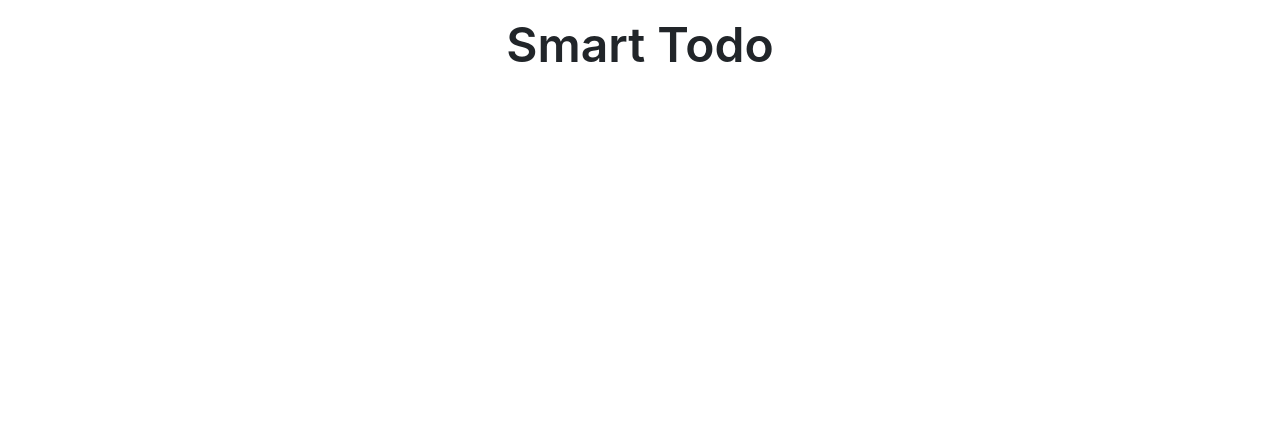
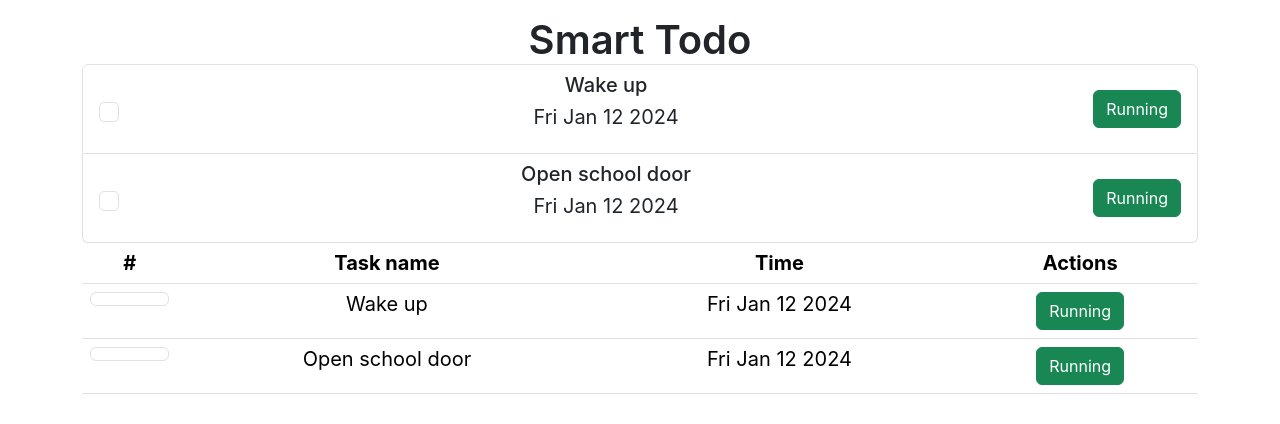
Before and after one commit to Jobayer109/Smart-Todo, a React (Create React App) app: page / in a window 1280 px wide. Shown: the top 424 px of the page. Built offline with nearby package versions, Linux system fonts and the light colour scheme.

Commit message:
List and Table view display is the UI

```diff
--- a/src/components/listView/index.jsx
+++ b/src/components/listView/index.jsx
@@ -1,12 +1,12 @@
 import PropTypes from "prop-types";
 import React from "react";
-import { Button, CustomInput, ListGroup, ListGroupItem } from "reactstrap";
+import { Button, Input, ListGroup, ListGroupItem } from "reactstrap";
 
 const ListItem = ({ todo, toggleSelect, toggleComplete }) => {
   const { id, text, time, description, isComplete, isSelect } = todo;
   return (
-    <ListGroupItem className="d-flex align-items-center">
-      <CustomInput
+    <ListGroupItem className="d-flex align-items-center justify-content-between fs-5 fw-normal">
+      <Input
         type="checkbox"
         id={id}
         checked={isSelect}
@@ -14,7 +14,7 @@ const ListItem = ({ todo, toggleSelect, toggleComplete }) => {
       />
       <div>
         <h5>{text}</h5>
-        <p>{description}</p>
+        {/* <p>{description}</p> */}
         <p>{time.toDateString()}</p>
       </div>
 
@@ -51,7 +51,7 @@ const ListView = ({ todos, toggleSelect, toggleComplete }) => {
 };
 
 ListView.propTypes = {
-  todo: PropTypes.object.isRequired,
+  todos: PropTypes.array.isRequired,
   toggleSelect: PropTypes.func.isRequired,
   toggleComplete: PropTypes.func.isRequired,
 };
--- /dev/null
+++ b/src/components/tableView/index.jsx
@@ -0,0 +1,72 @@
+import PropTypes from "prop-types";
+import React from "react";
+import { Button, Input, Table } from "reactstrap";
+
+const RawItem = ({ todo, toggleSelect, toggleComplete }) => {
+  const { id, text, time, description, isComplete, isSelect } = todo;
+  return (
+    <tr>
+      <td>
+        <Input
+          type="checkBox"
+          id={id}
+          checked={isSelect}
+          onChange={() => toggleSelect(id)}
+        />
+      </td>
+      <td>
+        {text} <br />
+        {/* {description} */}
+      </td>
+      <td>{time.toDateString()}</td>
+      <td>
+        <Button
+          className="ml-auto"
+          onClick={() => toggleComplete(id)}
+          color={isComplete ? "danger" : "success"}
+        >
+          {isComplete ? "Completed" : "Running"}
+        </Button>
+      </td>
+    </tr>
+  );
+};
+
+RawItem.propTypes = {
+  todo: PropTypes.object.isRequired,
+  toggleSelect: PropTypes.func.isRequired,
+  toggleComplete: PropTypes.func.isRequired,
+};
+
+const TableView = ({ todos, toggleSelect, toggleComplete }) => {
+  return (
+    <Table>
+      <thead className="fs-5">
+        <tr>
+          <th>#</th>
+          <th>Task name</th>
+          <th>Time</th>
+          <th>Actions</th>
+        </tr>
+      </thead>
+      <tbody className="fs-5 fw-normal">
+        {todos.map((todo) => (
+          <RawItem
+            key={todo.id}
+            todo={todo}
+            toggleSelect={toggleSelect}
+            toggleComplete={toggleComplete}
+          />
+        ))}
+      </tbody>
+    </Table>
+  );
+};
+
+TableView.propTypes = {
+  todos: PropTypes.array.isRequired,
+  toggleSelect: PropTypes.func.isRequired,
+  toggleComplete: PropTypes.func.isRequired,
+};
+
+export default TableView;
--- a/src/components/todos/index.jsx
+++ b/src/components/todos/index.jsx
@@ -1,10 +1,48 @@
 import React, { Component } from "react";
+import ListView from "../listView";
+import TableView from "../tableView";
 
 class Todo extends Component {
+  state = [
+    {
+      id: "bfdjdjf",
+      text: "Wake up",
+      description: "Early to bed and early rise",
+      time: new Date(),
+      isComplete: false,
+      isSelect: false,
+    },
+    {
+      id: "bfdsffjdjf",
+      text: "Open school door",
+      description: "I love go to school",
+      time: new Date(),
+      isComplete: false,
+      isSelect: false,
+    },
+  ];
+
+  toggleSelect = () => {};
+  toggleComplete = () => {};
+
   render() {
     return (
       <div>
-        <h1 className="display-5 fw-semibold text-center mb-5">Smart Todo</h1>
+        <h1 className="display- fw-semibold text-center mb-5">
+          Smart Todo
+          <div>
+            <ListView
+              todos={this.state}
+              toggleComplete={this.toggleComplete}
+              toggleSelect={this.toggleSelect}
+            />
+            <TableView
+              todos={this.state}
+              toggleComplete={this.toggleComplete}
+              toggleSelect={this.toggleSelect}
+            />
+          </div>
+        </h1>
       </div>
     );
   }
```
